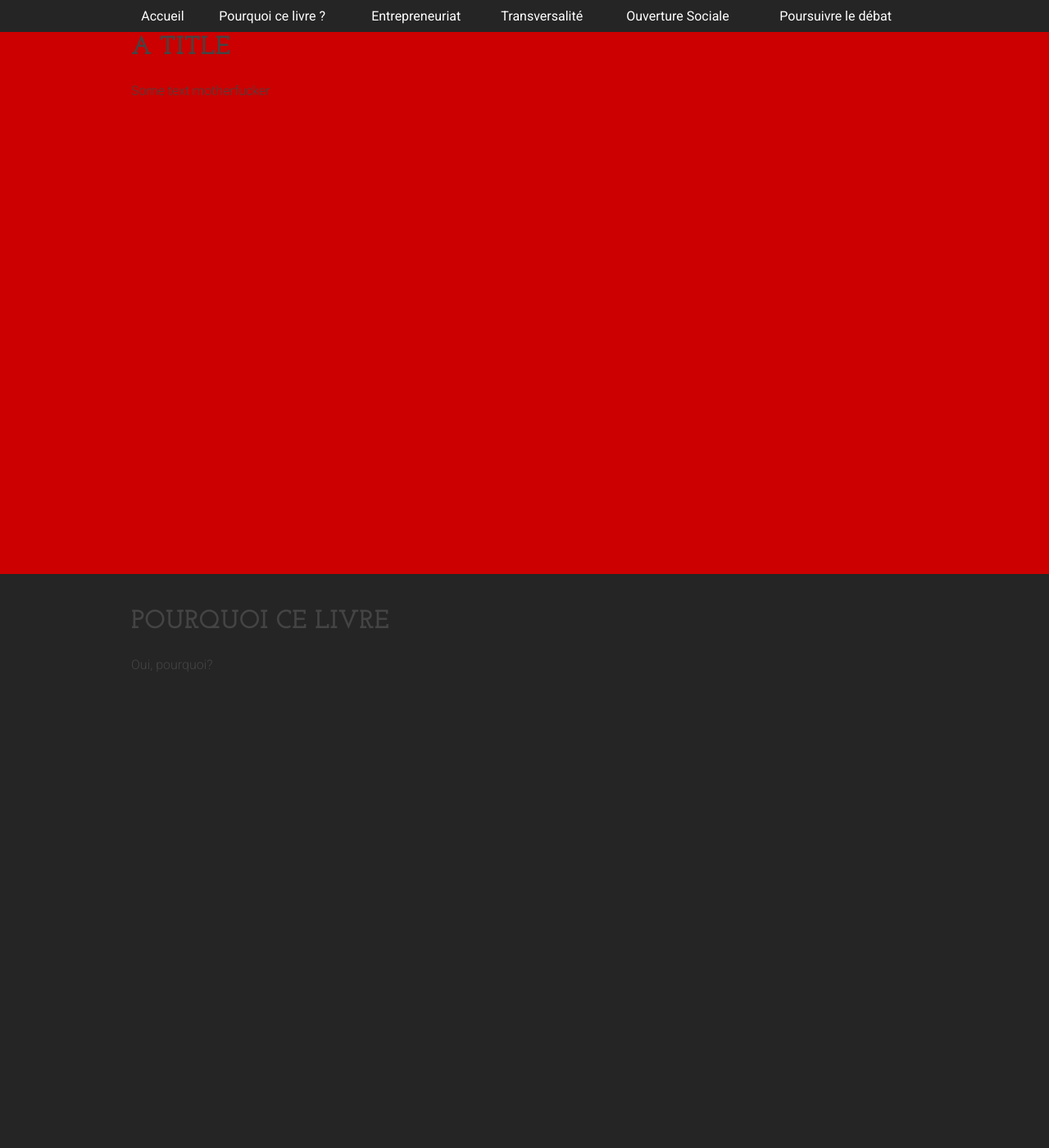
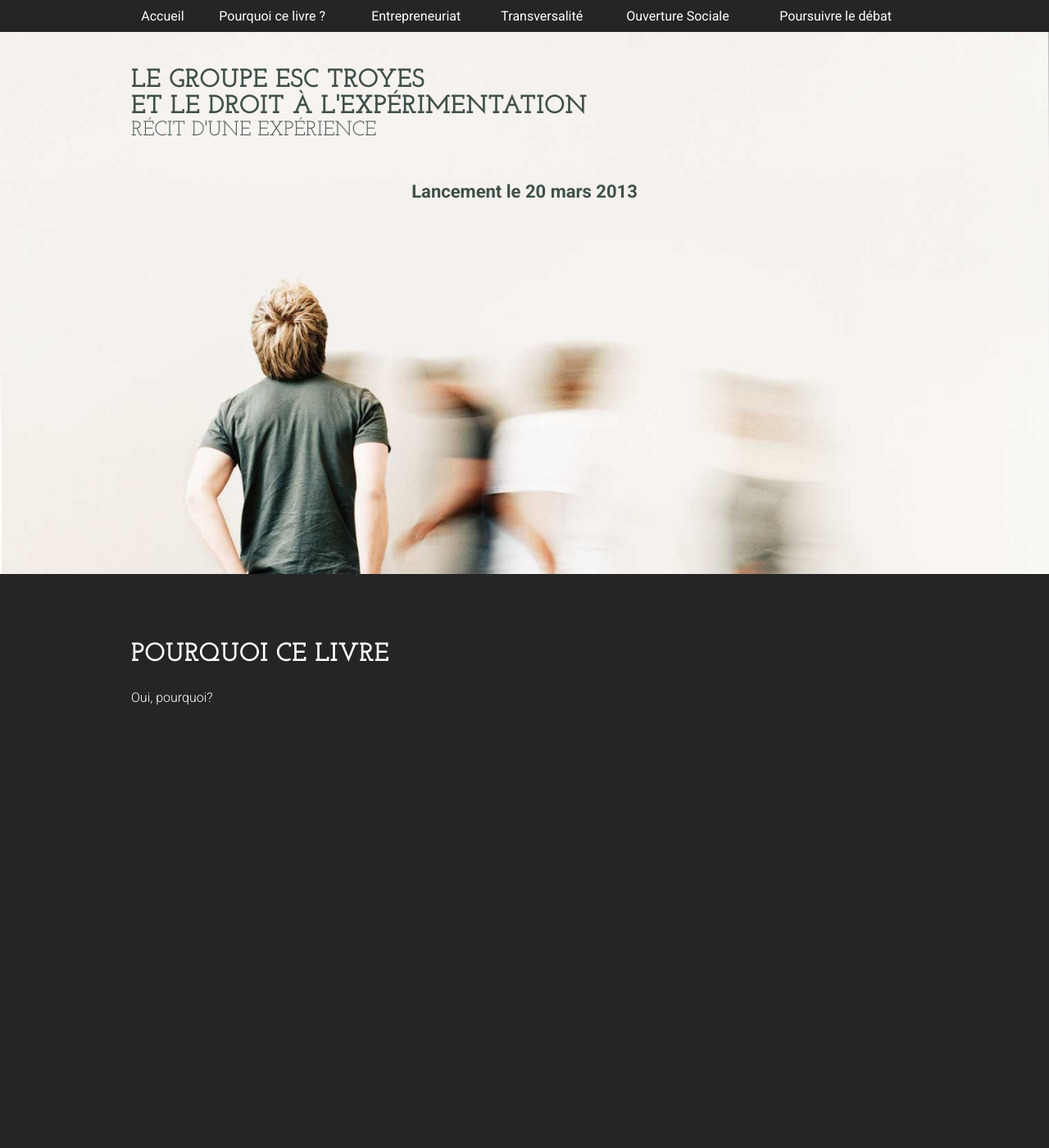
Before and after one commit to Groupe-ESC-Troyes/MixerLesCultures, a PHP site: page / in a window 1280 px wide. Shown: the whole page at 82% size. Run offline with PHP 8.4, Linux system fonts and the light colour scheme; some libraries are stand-ins or nearby versions.

Commit message:
Slide homepage

```diff
--- a/css/style.css
+++ b/css/style.css
@@ -382,7 +382,7 @@
   border-spacing: 0;
 }
 
-/* line 44, ../scss/_base.scss */
+/* line 51, ../scss/_base.scss */
 .clearfix:before,
 .clearfix:after {
   content: "";
@@ -390,7 +390,7 @@
   clear: both;
 }
 
-/* line 51, ../scss/_base.scss */
+/* line 58, ../scss/_base.scss */
 *, *:after, *:before {
   -webkit-box-sizing: border-box;
   -moz-box-sizing: border-box;
@@ -398,76 +398,76 @@
 }
 
 /* Always force a scrollbar in non-IE */
-/* line 57, ../scss/_base.scss */
+/* line 64, ../scss/_base.scss */
 html {
   overflow-y: scroll;
 }
 
-/* line 62, ../scss/_base.scss */
+/* line 69, ../scss/_base.scss */
 img {
   max-width: 100%;
 }
 
 /* Accessible focus treatment: people.opera.com/patrickl/experiments/keyboard/test */
-/* line 67, ../scss/_base.scss */
+/* line 74, ../scss/_base.scss */
 a:hover, a:active {
   outline: none;
 }
 
-/* line 70, ../scss/_base.scss */
+/* line 77, ../scss/_base.scss */
 ul, ol {
   list-style-position: inside;
   padding: 0;
   margin: 0;
 }
 
-/* line 75, ../scss/_base.scss */
+/* line 82, ../scss/_base.scss */
 ol {
   list-style-type: decimal;
 }
 
 /* Set sub, sup without affecting line-height: gist.github.com/413930 */
-/* line 79, ../scss/_base.scss */
+/* line 86, ../scss/_base.scss */
 sub, sup {
   font-size: 75%;
   line-height: 0;
   position: relative;
 }
 
-/* line 84, ../scss/_base.scss */
+/* line 91, ../scss/_base.scss */
 sup {
   top: -0.5em;
 }
 
-/* line 87, ../scss/_base.scss */
+/* line 94, ../scss/_base.scss */
 sub {
   bottom: -0.25em;
 }
 
-/* line 91, ../scss/_base.scss */
+/* line 98, ../scss/_base.scss */
 textarea {
   overflow: auto;
 }
 
 /* Hand cursor on clickable input elements */
-/* line 95, ../scss/_base.scss */
+/* line 102, ../scss/_base.scss */
 label, input[type="button"], input[type="submit"], input[type="image"], button {
   cursor: pointer;
 }
 
-/* line 98, ../scss/_base.scss */
+/* line 105, ../scss/_base.scss */
 input[type="radio"] {
   vertical-align: text-bottom;
 }
 
-/* line 101, ../scss/_base.scss */
+/* line 108, ../scss/_base.scss */
 input[type="checkbox"] {
   vertical-align: middle;
 }
 
 /* Make buttons play nice in IE:
    www.viget.com/inspire/styling-the-button-element-in-internet-explorer/ */
-/* line 106, ../scss/_base.scss */
+/* line 113, ../scss/_base.scss */
 button {
   width: auto;
   overflow: visible;
@@ -475,14 +475,14 @@
 
 /* Bicubic resizing for non-native sized IMG:
    code.flickr.com/blog/2008/11/12/on-ui-quality-the-little-things-client-side-image-resizing/ */
-/* line 112, ../scss/_base.scss */
+/* line 119, ../scss/_base.scss */
 .ie7 img {
   -ms-interpolation-mode: bicubic;
 }
 
 /* Hide for both screenreaders and browsers:
    css-discuss.incutio.com/wiki/Screenreader_Visibility */
-/* line 117, ../scss/_base.scss */
+/* line 124, ../scss/_base.scss */
 .hidden {
   display: none;
   visibility: hidden;
@@ -490,7 +490,7 @@
 
 /* Hide only visually, but have it available for screenreaders: by Jon Neal.
   www.webaim.org/techniques/css/invisiblecontent/  &  j.mp/visuallyhidden */
-/* line 123, ../scss/_base.scss */
+/* line 130, ../scss/_base.scss */
 .visuallyhidden {
   border: 0;
   clip: rect(0, 0, 0, 0);
@@ -503,7 +503,7 @@
 }
 
 /* Extends the .visuallyhidden class to allow the element to be focusable when navigated to via the keyboard: drupal.org/node/897638 */
-/* line 134, ../scss/_base.scss */
+/* line 141, ../scss/_base.scss */
 .visuallyhidden.focusable:active, .visuallyhidden.focusable:focus {
   clip: auto;
   height: auto;
@@ -514,12 +514,12 @@
 }
 
 /* Hide visually and from screenreaders, but maintain layout */
-/* line 143, ../scss/_base.scss */
+/* line 150, ../scss/_base.scss */
 .invisible {
   visibility: hidden;
 }
 
-/* line 147, ../scss/_base.scss */
+/* line 154, ../scss/_base.scss */
 small {
   display: block;
   margin: 20px 0 5px;
@@ -528,7 +528,7 @@
 }
 
 @media print {
-  /* line 154, ../scss/_base.scss */
+  /* line 161, ../scss/_base.scss */
   * {
     background: transparent !important;
     color: black !important;
@@ -538,41 +538,41 @@
   }
 
   /* Black prints faster: sanbeiji.com/archives/953 */
-  /* line 161, ../scss/_base.scss */
+  /* line 168, ../scss/_base.scss */
   a, a:visited {
     color: #444 !important;
     text-decoration: underline;
   }
 
-  /* line 165, ../scss/_base.scss */
+  /* line 172, ../scss/_base.scss */
   a[href]:after {
     content: " (" attr(href) ")";
   }
 
-  /* line 168, ../scss/_base.scss */
+  /* line 175, ../scss/_base.scss */
   abbr[title]:after {
     content: " (" attr(title) ")";
   }
 
-  /* line 171, ../scss/_base.scss */
+  /* line 178, ../scss/_base.scss */
   .ir a:after, a[href^="javascript:"]:after, a[href^="#"]:after {
     content: "";
   }
 
   /* Don't show links for images, or javascript/internal links */
-  /* line 174, ../scss/_base.scss */
+  /* line 181, ../scss/_base.scss */
   pre, blockquote {
     border: 1px solid #999;
     page-break-inside: avoid;
   }
 
-  /* line 178, ../scss/_base.scss */
+  /* line 185, ../scss/_base.scss */
   thead {
     display: table-header-group;
   }
 
   /* css-discuss.incutio.com/wiki/Printing_Tables */
-  /* line 181, ../scss/_base.scss */
+  /* line 188, ../scss/_base.scss */
   tr, img {
     page-break-inside: avoid;
   }
@@ -581,13 +581,13 @@
     margin: 0.5cm;
 }
 
-  /* line 187, ../scss/_base.scss */
+  /* line 194, ../scss/_base.scss */
   p, h2, h3 {
     orphans: 3;
     widows: 3;
   }
 
-  /* line 191, ../scss/_base.scss */
+  /* line 198, ../scss/_base.scss */
   h2, h3 {
     page-break-after: avoid;
   }
@@ -605,7 +605,7 @@
 
 /* line 12, ../scss/style.scss */
 body, select, input, textarea {
-  color: #444444;
+  color: white;
   font-family: "Roboto", Helvetica, Arial;
   font-size: 16px;
   font-size: 1.6rem;
@@ -621,16 +621,28 @@
 }
 
 /* line 24, ../scss/style.scss */
+h1 {
+  font-size: 32px;
+  font-size: 3.2rem;
+}
+
+/* line 27, ../scss/style.scss */
+h2 {
+  font-size: 25px;
+  font-size: 2.5rem;
+}
+
+/* line 30, ../scss/style.scss */
 strong, th {
   font-wieght: 700;
 }
 
-/* line 27, ../scss/style.scss */
+/* line 33, ../scss/style.scss */
 a, a:active, a:visited {
   color: inherit;
 }
 
-/* line 30, ../scss/style.scss */
+/* line 36, ../scss/style.scss */
 p {
   margin-top: 0;
   margin-bottom: 6px;
@@ -639,59 +651,57 @@
   font-weight: 300;
 }
 
-/* line 37, ../scss/style.scss */
+/* line 43, ../scss/style.scss */
 ul,
 ol {
   font-size: 16px;
   font-size: 1.6rem;
 }
 
-/* line 41, ../scss/style.scss */
+/* line 47, ../scss/style.scss */
 li ul,
 li ol {
   margin-left: 20px;
 }
 
-/* line 46, ../scss/style.scss */
+/* line 52, ../scss/style.scss */
 #menu-container {
   background: #252525;
-  color: #fff;
   position: fixed;
   top: 0;
   left: 0;
   right: 0;
 }
 
-/* line 54, ../scss/style.scss */
+/* line 59, ../scss/style.scss */
 #menu-container a.menu-toggle {
   display: none;
-  color: #fff;
   padding: 10px;
   text-decoration: none;
 }
 @media (max-width: 767px) {
-  /* line 54, ../scss/style.scss */
+  /* line 59, ../scss/style.scss */
   #menu-container a.menu-toggle {
     display: block;
   }
 }
 
-/* line 64, ../scss/style.scss */
+/* line 68, ../scss/style.scss */
 #menu {
   overflow: hidden;
 }
 @media (max-width: 767px) {
-  /* line 64, ../scss/style.scss */
+  /* line 68, ../scss/style.scss */
   #menu {
     max-height: 0em;
   }
-  /* line 70, ../scss/style.scss */
+  /* line 74, ../scss/style.scss */
   #menu.active {
     max-height: 20em;
   }
 }
 
-/* line 75, ../scss/style.scss */
+/* line 79, ../scss/style.scss */
 #menu ul {
   display: table;
   margin: auto;
@@ -699,37 +709,37 @@
   text-align: center;
 }
 @media only screen and (min-width: 960px) {
-  /* line 75, ../scss/style.scss */
+  /* line 79, ../scss/style.scss */
   #menu ul {
     width: 960px;
   }
 }
 @media (min-width: 768px) and (max-width: 959px) {
-  /* line 75, ../scss/style.scss */
+  /* line 79, ../scss/style.scss */
   #menu ul {
     width: 768px;
   }
 }
 @media (max-width: 767px) {
-  /* line 75, ../scss/style.scss */
+  /* line 79, ../scss/style.scss */
   #menu ul {
     display: block;
   }
 }
 
-/* line 91, ../scss/style.scss */
+/* line 95, ../scss/style.scss */
 #menu li {
   display: table-cell;
 }
 @media (max-width: 767px) {
-  /* line 91, ../scss/style.scss */
+  /* line 95, ../scss/style.scss */
   #menu li {
     display: block;
     border-top: 1px solid #bbbbbb;
   }
 }
 
-/* line 99, ../scss/style.scss */
+/* line 103, ../scss/style.scss */
 #menu a {
   display: block;
   text-decoration: none;
@@ -739,66 +749,110 @@
   -o-transition: all 0.2s ease-in;
   transition: all 0.2s ease-in;
 }
-/* line 105, ../scss/style.scss */
+/* line 109, ../scss/style.scss */
 #menu a:hover {
   background: #f4f4f4;
   color: #252525;
 }
 
-/* line 112, ../scss/style.scss */
+/* line 116, ../scss/style.scss */
 section.slide {
   width: 100%;
   padding-top: 42px;
   padding-bottom: 20px;
+  -webkit-background-size: cover;
+  -moz-background-size: cover;
+  -o-background-size: cover;
+  background-size: cover;
+  background-position: center;
+  background-repeat: no-repeat;
 }
 @media only screen and (min-height: 700px) {
-  /* line 112, ../scss/style.scss */
+  /* line 116, ../scss/style.scss */
   section.slide {
     min-height: 700px;
   }
 }
 @media only screen and (min-height: 500px) and (max-height: 699px) {
-  /* line 112, ../scss/style.scss */
+  /* line 116, ../scss/style.scss */
   section.slide {
     min-height: 500px;
   }
 }
 @media only screen and (max-height: 499px) {
-  /* line 112, ../scss/style.scss */
+  /* line 116, ../scss/style.scss */
   section.slide {
     min-height: 300px;
   }
 }
 
-/* line 127, ../scss/style.scss */
+/* line 134, ../scss/style.scss */
 section.slide div.slide-inner {
   margin: auto;
+  padding-top: 40px;
 }
 @media only screen and (min-width: 960px) {
-  /* line 127, ../scss/style.scss */
+  /* line 134, ../scss/style.scss */
   section.slide div.slide-inner {
     width: 960px;
   }
 }
 @media (min-width: 768px) and (max-width: 959px) {
-  /* line 127, ../scss/style.scss */
+  /* line 134, ../scss/style.scss */
   section.slide div.slide-inner {
     width: 100%;
+    padding-left: 10px;
+    padding-right: 10px;
   }
 }
 @media (max-width: 767px) {
-  /* line 127, ../scss/style.scss */
+  /* line 134, ../scss/style.scss */
   section.slide div.slide-inner {
     width: 100%;
+    padding-left: 10px;
+    padding-right: 10px;
   }
 }
 
-/* line 142, ../scss/style.scss */
+/* line 154, ../scss/style.scss */
 #home {
-  background: #cc0000;
+  background-image: url("../img/home.jpg");
+  color: #3f5049;
+}
+/* line 158, ../scss/style.scss */
+#home h1 {
+  margin-bottom: 0;
+}
+@media (max-width: 767px) {
+  /* line 158, ../scss/style.scss */
+  #home h1 {
+    font-size: 25px;
+    font-size: 2.5rem;
+  }
+}
+/* line 165, ../scss/style.scss */
+#home h2 {
+  font-weight: 400;
+  margin-bottom: 50px;
+}
+@media (max-width: 767px) {
+  /* line 165, ../scss/style.scss */
+  #home h2 {
+    font-size: 20px;
+    font-size: 2rem;
+    margin-bottom: 30px;
+  }
+}
+/* line 174, ../scss/style.scss */
+#home strong {
+  display: block;
+  margin: auto;
+  text-align: center;
+  font-size: 22px;
+  font-size: 2.2rem;
 }
 
-/* line 145, ../scss/style.scss */
+/* line 181, ../scss/style.scss */
 #pourquoi {
   background: #252525;
 }
--- a/index.php
+++ b/index.php
@@ -87,11 +87,15 @@
 	<section id="home" class="slide">
 		<div class="slide-inner">
 			<h1>
-				A title
+				Le Groupe ESC Troyes<br />
+				et le droit à l'expérimentation
 			</h1>
-			<p>
-				Some text motherfucker
-			</p>
+			<h2>
+				Récit d'une expérience
+			</h2>
+			<strong>
+				Lancement le 20 mars 2013
+			</strong>
 		</div>
 	</section>
 	<section id="pourquoi" class="slide">
--- a/scss/_base.scss
+++ b/scss/_base.scss
@@ -1,9 +1,16 @@
 @import "compass";
 
-$font-color: #444444;
+$font-color: #fff;
 $font-size: 16;
 $font-family: "Roboto", Helvetica, Arial;
 $heading-font-family: 'Josefin Slab', Trebuchet, Helvetica, Arial;
+
+$couleur-fond-corporate: #ded4cc;
+$couleur-texte-corporate: #3f5049;
+$couleur-fond-entrepreneur: #cb3521;
+$couleur-fond-transversalite: #2145cb;
+$couleur-fond-social: #ce2c9a;
+$couleur-fond-contraste: #252525;
 
 $default-transition-function: ease-in;
 $default-transition-duration: 0.2s;
--- a/scss/style.scss
+++ b/scss/style.scss
@@ -20,6 +20,12 @@
 	font-weight: 700;
 	text-transform: uppercase;
 	margin-top: 0;
+}
+h1{
+	@include font-size(32);
+}
+h2{
+	@include font-size(25);
 }
 strong,th {
 	font-wieght: 700;
@@ -44,8 +50,7 @@
 
 //menu
 #menu-container{
-	background: #252525;
-	color: #fff;
+	background: $couleur-fond-contraste;
 	position: fixed;
 	top: 0;
 	left: 0;
@@ -53,7 +58,6 @@
 }
 #menu-container a.menu-toggle{
 	display: none;
-	color: #fff;
 	padding: 10px;
 	text-decoration: none;
 
@@ -113,6 +117,9 @@
 	width: 100%;
 	padding-top: 42px;
 	padding-bottom: 20px;
+	@include background-size(cover);
+	background-position: center;
+	background-repeat: no-repeat;
 
 	@media 	only screen and (min-height: 700px){
 		min-height: 700px;
@@ -126,22 +133,51 @@
 }
 section.slide div.slide-inner{
 	margin: auto;
+	padding-top: 40px;
 
 	@include breakpoint(desktop){
 		width: $media-small-desktop;
 	}
 	@include breakpoint(tablet){
 		width: 100%;
+		padding-left: 10px;
+		padding-right: 10px;
 	}
 	@include breakpoint(mobile){
 		width: 100%;
+		padding-left: 10px;
+		padding-right: 10px;
 	}
 }
 
 //slides individuelles
 #home{
-	background: #cc0000;
+	background-image: url('../img/home.jpg');
+	color: $couleur-texte-corporate;
+
+	h1{
+		margin-bottom: 0;
+
+		@include breakpoint(mobile){
+			@include font-size(25);
+		}
+	}
+	h2{
+		font-weight: 400;
+		margin-bottom: 50px;
+
+		@include breakpoint(mobile){
+			@include font-size(20);
+			margin-bottom: 30px;
+		}
+	}
+	strong{
+		display: block;
+		margin: auto;
+		text-align: center;
+		@include font-size(22);
+	}
 }
 #pourquoi{
-	background: #252525;
+	background: $couleur-fond-contraste;
 }
```
Also changed, not shown: img/home.jpg (added).
